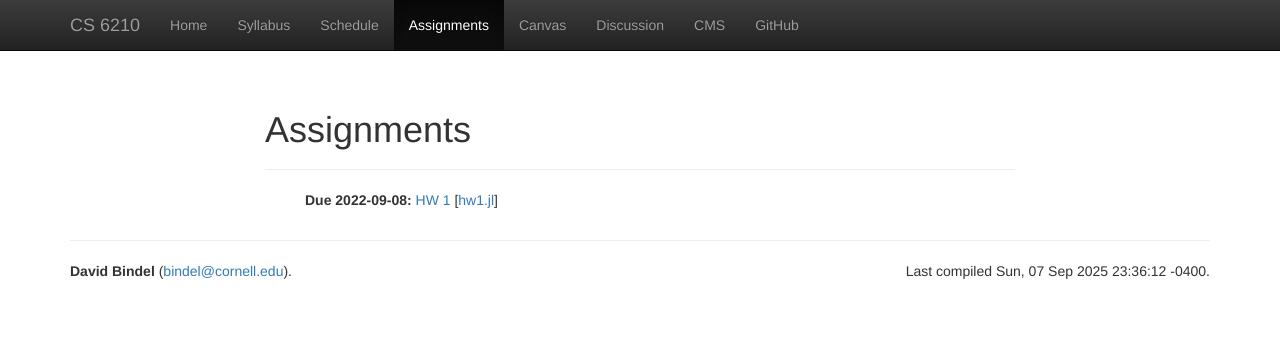
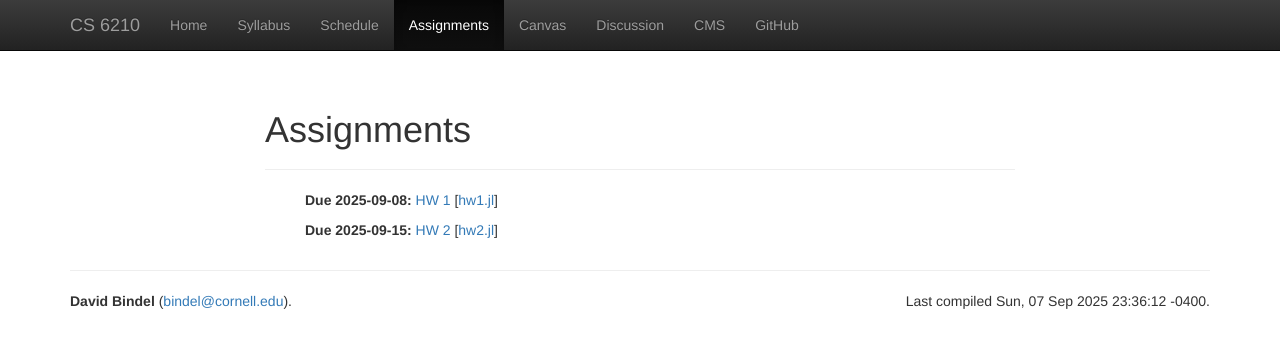
Before and after one commit to dbindel/cs6210-f25, a Jekyll site: the page built from web/assignments.html, in a window 1280 px wide. Shown: the top 348 px of the page. Built offline with Jekyll 4.4.1, drawn with Linux system fonts in a browser that asks for light colours; nearby versions of some CDN libraries.

Commit message:
Add HW2 links.

```diff
--- a/web/_data/hw.yml
+++ b/web/_data/hw.yml
@@ -1,4 +1,8 @@
 -
   text: HW 1
-  due: 2022-09-08
+  due: 2025-09-08
   pluto: hw1
+-
+  text: HW 2
+  due: 2025-09-15
+  pluto: hw2
```
